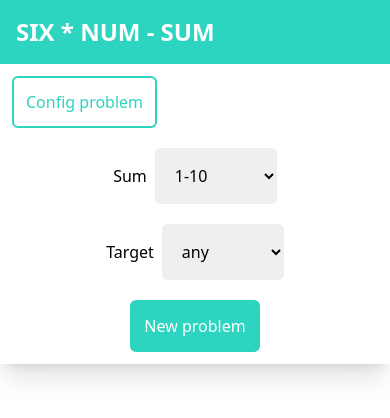
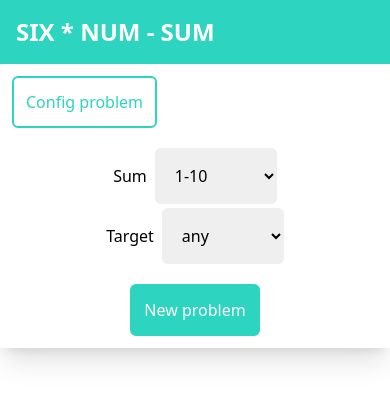
Before and after one commit to chris434/six-num-sum, a SvelteKit app: page / in a window 390 px wide. Shown: the top 418 px of the page. Built offline with nearby package versions, Linux system fonts and the light colour scheme.

Commit message:
refactor: inner layout

```diff
--- a/src/components/configBar.svelte
+++ b/src/components/configBar.svelte
@@ -27,7 +27,7 @@
 <section class="w-full" >
     <Button className='md:hidden block' selected={configBarToggle} onclick={()=> configBarToggle= !configBarToggle}>Config problem</Button>
     <div  class=" gap-5 items-center md:flex-row flex-col w-full justify-between mt-5 md:mt-0 {configBarToggle?'flex':'md:flex hidden'}">
-       <div  class="flex gap-5 items-center md:justify-normal xs:flex-row flex-col justify-around md:w-auto w-full">
+       <div  class="flex gap-5 gap-y-1 items-center md:justify-normal xs:flex-row flex-col justify-around md:w-auto w-full">
         <Select bind:option={sumRange}   label="Sum" options={SUM_RANGE} />
         <Select bind:option={targetRange}  label="Target" options={TARGET_RANGE} />
     </div>
--- /dev/null
+++ b/src/components/innerLayout.svelte
@@ -0,0 +1,19 @@
+<script lang="ts">
+    import '../app.css'
+	import { getProblem } from '../contexts/problemContext'
+	import Header from './header.svelte';
+	import Modal from './modal.svelte';
+	import HeaderConfigBar from '../components/headerConfigBar.svelte';
+
+    const problem=getProblem()
+</script>
+<div class="relitve {$problem.hasBeenSubmitted?'fixed':''} right-0 left-0">
+<div class="sticky top-0 z-10 bg-white">
+<Header/>
+<HeaderConfigBar/>
+</div>
+<slot/>
+
+
+<Modal />
+</div>
--- a/src/routes/+layout.svelte
+++ b/src/routes/+layout.svelte
@@ -1,20 +1,10 @@
 <script lang="ts">
     import '../app.css'
 	import { setProblem } from '../contexts/problemContext'
-	import Header from '../components/header.svelte';
-	import Modal from '../components/modal.svelte';
-	import HeaderConfigBar from '../components/headerConfigBar.svelte';
+	import InnerLayout from '../components/innerLayout.svelte';
 
 	setProblem()
 </script>
-<div class="relitve">
-<div class="">
-<div class="sticky top-0 z-10 bg-white">
-<Header/>
-<HeaderConfigBar/>
-</div>
-<slot/>
-</div>
-
-<Modal />
-</div>
+<InnerLayout>
+	<slot/>
+</InnerLayout>
```
